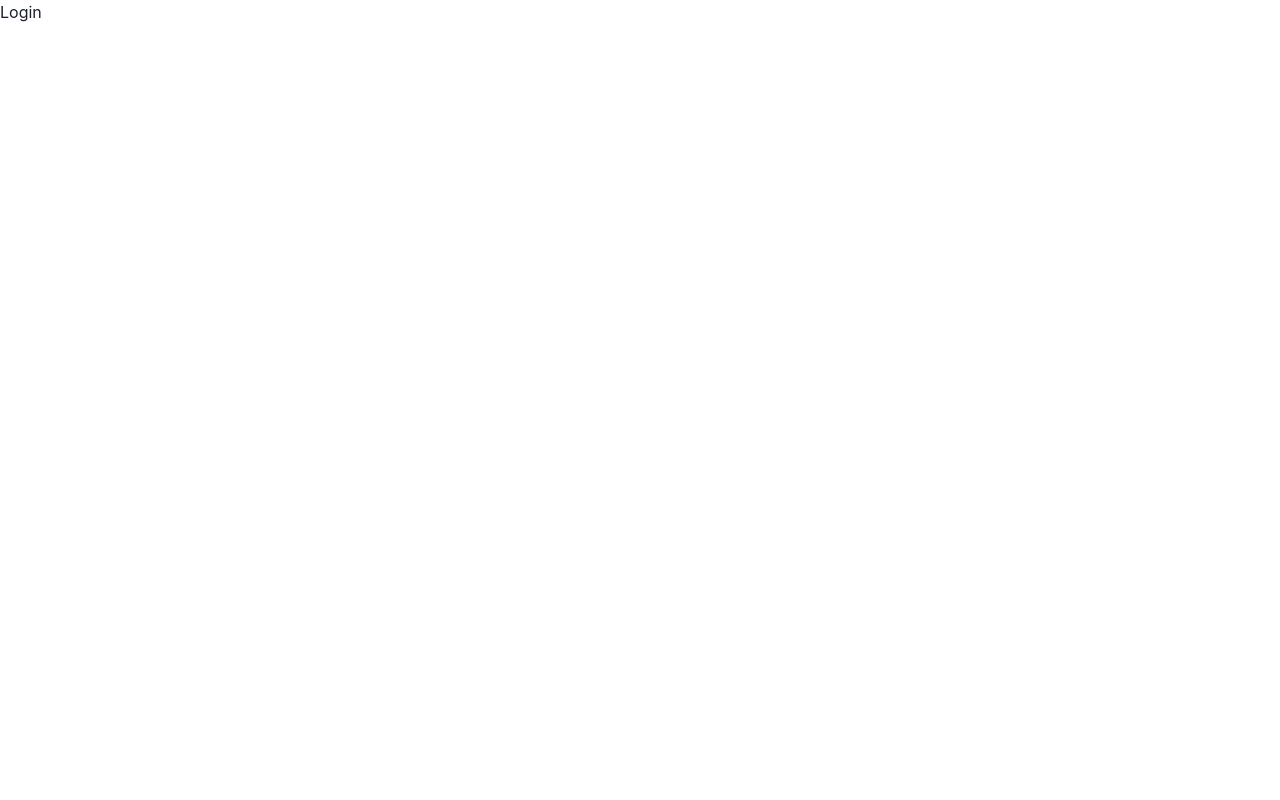
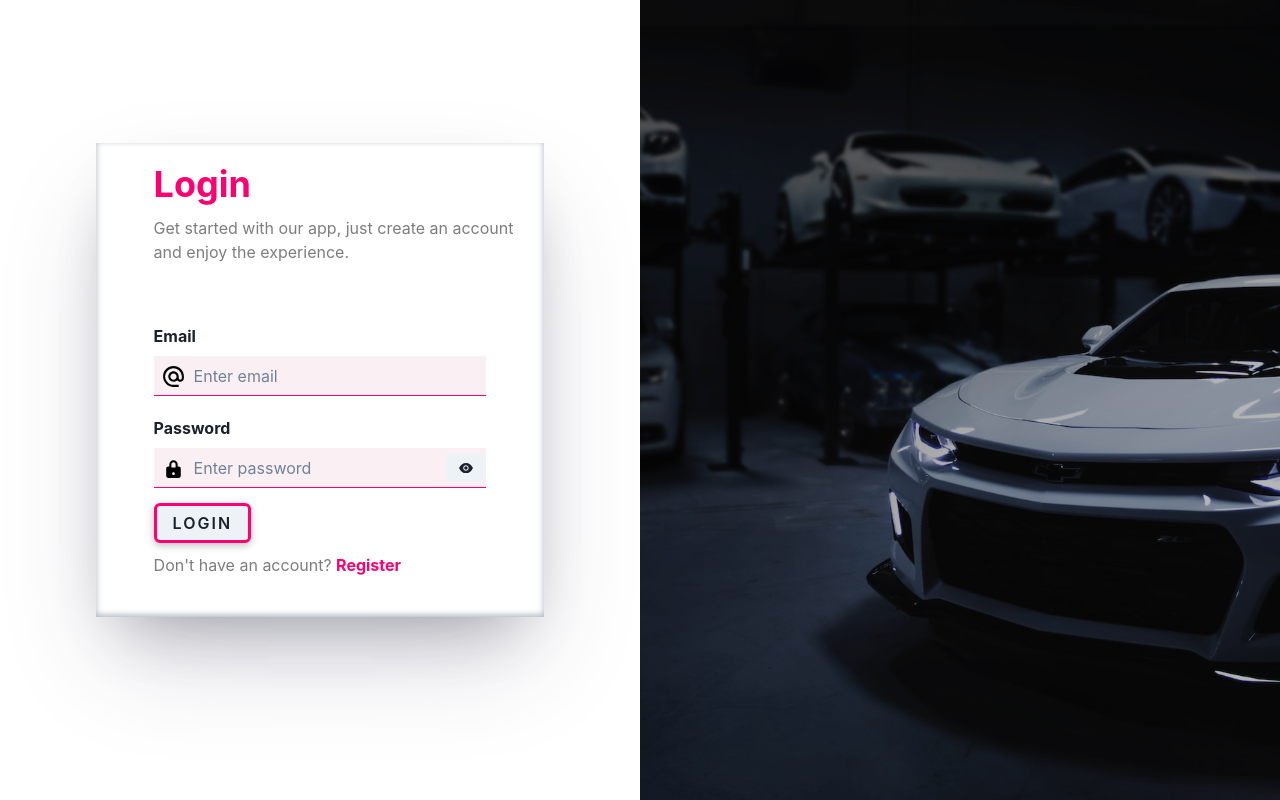
Before and after one commit to monumarquis/Buy_Car_Assinment, a React (Create React App) app in the folder client/: page /login in a window 1280 px wide. Built offline with nearby package versions, Linux system fonts and the light colour scheme.

Commit message:
feat(authentication) complete login & singup routes

```diff
--- a/client/src/pages/Login.jsx
+++ b/client/src/pages/Login.jsx
@@ -1,9 +1,142 @@
-import React from 'react'
+import {
+    Box, Flex, Image, FormControl,
+    FormLabel,
+    Input,
+    Button,
+    Container,
+    InputRightElement,
+    InputGroup,
+    InputLeftElement,
+    Text,
+    Heading,
+    useToast,
+    Alert,
+    AlertIcon
+} from '@chakra-ui/react'
+import React, { useState } from 'react'
+import { AiFillEyeInvisible, AiFillEye } from 'react-icons/ai'
+import { MdAlternateEmail } from 'react-icons/md'
+import { TiLockClosed } from 'react-icons/ti'
+import car from "../images/car.jpg"
+import { Link, useNavigate, Navigate } from 'react-router-dom'
+import { useDispatch, useSelector } from 'react-redux'
+import { LogIn } from '../redux/user/user.actions'
+const initState = {
+    email: "",
+    password: "",
+};
 
 const Login = () => {
-  return (
-    <div>Login</div>
-  )
+    const navigate = useNavigate()
+    const dispatch = useDispatch()
+    const toast = useToast()
+    const { isAuth, loading, error, errorMessage } = useSelector((state) => state.auth)
+    const [formData, setFormData] = useState(initState);
+    const [show, setShow] = useState(false);
+    if (isAuth) {
+        toast({
+            description: "hurray ! logged in",
+            status: 'success',
+            duration: 2000,
+            isClosable: true,
+        })
+        return <Navigate to="/" />
+    }
+
+
+    const handleClick = () => setShow(!show);
+
+    const handleChange = (e) => {
+        setFormData((prevFormData) => ({
+            ...prevFormData,
+            [e.target.name]: e.target.value
+        }));
+    };
+    const handelForm = (e) => {
+        e.preventDefault();
+        console.log(errorMessage);
+        dispatch(LogIn(formData))
+    };
+
+    return (
+        <Flex flexDir={"row"} h={"100vh"} >
+            {/* form Section */}
+            <Flex className='Singup__Form' alignItems="center" w="50%">
+                <form onSubmit={handelForm} style={{ width: "100%" }}>
+                    <Container
+                        maxW="70%"
+                        mb="10"
+                        paddingTop="20px"
+                        boxShadow="rgba(50, 50, 93, 0.25) 0px 50px 100px -20px, rgba(0, 0, 0, 0.3) 0px 30px 60px -30px, rgba(10, 37, 64, 0.35) 0px -2px 6px 0px inset"
+                    >
+                        <Heading color="var(--primary-color)" ml="10%" textAlign="left" >Login</Heading>
+                        <Text color="var(--grey-color)" mt="10px" ml="10%" >Get started with our app, just create an account and enjoy the experience.</Text>
+                        <FormControl py="10" maxW="80%" margin="auto">
+                            <FormLabel fontWeight="700" mt="20px">
+                                Email
+                            </FormLabel>
+                            <InputGroup size="md">
+                                <InputLeftElement pointerEvents='none'>
+                                    <MdAlternateEmail color='#000' fontSize="25px" />
+                                </InputLeftElement>
+                                <Input
+                                    name="email"
+                                    type="text"
+                                    placeholder="Enter email"
+                                    value={formData.email}
+                                    onChange={handleChange}
+                                    variant="flushed"
+                                    pr="4.5rem"
+                                    borderBottom="1px solid var(--primary-color)"
+                                    bg="var(--primary-light)"
+                                />
+                            </InputGroup>
+                            <FormLabel fontWeight="700" mt="20px">
+                                Password
+                            </FormLabel>
+                            <InputGroup size="md">
+                                <InputLeftElement pointerEvents='none'>
+                                    <TiLockClosed color='#000' fontSize="25px" />
+                                </InputLeftElement>
+                                <Input
+                                    pr="4.5rem"
+                                    name="password"
+                                    type={show ? "text" : "password"}
+                                    value={formData.password}
+                                    onChange={handleChange}
+                                    placeholder="Enter password"
+                                    variant="flushed"
+                                    borderBottom="1px solid var(--primary-color)"
+                                    bg="var(--primary-light)"
+                                />
+                                <InputRightElement>
+                                    <Button h="1.75rem" size={"sm"} onClick={handleClick}>
+                                        {show ? <AiFillEyeInvisible fontSize="50px" /> : <AiFillEye fontSize="50px" />}
+                                    </Button>
+                                </InputRightElement>
+                            </InputGroup>
+                            {error ? <Alert status='error' mt="20px" >
+                                <AlertIcon />
+                                {errorMessage}
+                            </Alert> : null}
+                            <Button className='thm-btn' mt="15px" type="submit" isLoading={loading}
+                                loadingText='Logging In' >
+                                Login
+                            </Button>
+                            <Text color="var(--grey-color)" mt="10px" > Don't have an account? <span style={{ "color": "var(--primary-color)", "fontWeight": "700" }} ><Link to="/signup" >Register</Link></span> </Text>
+                        </FormControl>
+
+
+                    </Container>
+                </form>
+            </Flex>
+            {/* left Image */}
+            <Flex className='Image' pos="relative" w="50%" >
+                <Box bg="rgba(10, 10, 10,0.3)" position='absolute' h="100%" w="100%" top="0" left="0" ></Box>
+                <Image src={car} alt="car" objectFit={"cover"} w="100%" />
+            </Flex>
+        </Flex>
+    )
 }
 
 export default Login
--- a/client/src/pages/Signup.jsx
+++ b/client/src/pages/Signup.jsx
@@ -8,22 +8,27 @@ import {
   InputGroup,
   InputLeftElement,
   Text,
-  Heading
+  Heading,
+  useToast
 } from '@chakra-ui/react'
 import React, { useState } from 'react'
 import { AiFillEyeInvisible, AiFillEye } from 'react-icons/ai'
 import { MdAlternateEmail, MdOutlineDriveFileRenameOutline } from 'react-icons/md'
 import { TiLockClosed } from 'react-icons/ti'
 import car from "../images/car.jpg"
-import { Link } from 'react-router-dom'
+import { Link, useNavigate } from 'react-router-dom'
+import axios from 'axios'
 const initState = {
   name: "",
   email: "",
   password: "",
 };
 const Signup = () => {
+  const navigate = useNavigate()
+  const toast = useToast()
   const [formData, setFormData] = useState(initState);
   const [show, setShow] = useState(false);
+  const [loading, setLoading] = useState(false);
   const handleClick = () => setShow(!show);
 
   const handleChange = (e) => {
@@ -32,19 +37,48 @@ const Signup = () => {
       [e.target.name]: e.target.value
     }));
   };
-  const handelForm = (e) => {
+  const handelForm = async (e) => {
     e.preventDefault();
+    setLoading(true)
+    try {
+      let { data } = await axios.post("http://localhost:8001/users/register", formData)
+      console.log(data)
+      toast({
+        title: 'Account created.',
+        description: "We've created your account for you.",
+        status: 'success',
+        duration: 9000,
+        isClosable: true,
+      })
+      navigate("/login")
+      setLoading(false)
+    } catch ({ response: { data } }) {
+      console.log(data);
+      toast({
+        title: 'Something Went Wrong',
+        description: data.message,
+        status: 'error',
+        duration: 9000,
+        isClosable: true,
+      })
+      setLoading(false)
+    }
     console.log(formData);
   };
   return (
     <Flex flexDir={"row"} h={"100vh"} >
+      {/* left Image */}
+      <Flex className='Image' pos="relative" w="40%" >
+        <Box bg="rgba(10, 10, 10,0.3)" position='absolute' h="100%" w="100%" top="0" left="0" ></Box>
+        <Image src={car} alt="car" objectFit={"cover"} w="100%" />
+      </Flex>
+
       {/* form Section */}
-      <Flex className='Singup__Form' alignItems="center" w="50%">
+      <Flex className='Singup__Form' alignItems="center" w="60%">
         <form onSubmit={handelForm} style={{ width: "100%" }}>
           <Container
-            maxW="50%"
+            maxW="70%"
             mb="10"
-            borderRadius="20"
             paddingTop="20px"
             boxShadow="rgba(50, 50, 93, 0.25) 0px 50px 100px -20px, rgba(0, 0, 0, 0.3) 0px 30px 60px -30px, rgba(10, 37, 64, 0.35) 0px -2px 6px 0px inset"
           >
@@ -59,11 +93,10 @@ const Signup = () => {
                   <MdOutlineDriveFileRenameOutline color='#000' fontSize="25px" />
                 </InputLeftElement>
                 <Input
-                  name="username"
+                  name="name"
                   type="text"
                   value={formData.name}
                   onChange={handleChange}
-                  required={true}
                   placeholder="Enter name"
                   variant="flushed"
                   pr="4.5rem"
@@ -84,7 +117,6 @@ const Signup = () => {
                   placeholder="Enter email"
                   value={formData.email}
                   onChange={handleChange}
-                  required={true}
                   variant="flushed"
                   pr="4.5rem"
                   borderBottom="1px solid var(--primary-color)"
@@ -110,27 +142,23 @@ const Signup = () => {
                   bg="var(--primary-light)"
                 />
                 <InputRightElement>
-                  <button h="1.75rem" size="sm" onClick={handleClick}>
-                    {show ? <AiFillEyeInvisible fontSize="25px" /> : <AiFillEye fontSize="25px" />}
-                  </button>
+                  <Button h="1.75rem" size={"sm"} onClick={handleClick}>
+                    {show ? <AiFillEyeInvisible fontSize="50px" /> : <AiFillEye fontSize="50px" />}
+                  </Button>
                 </InputRightElement>
               </InputGroup>
-              <Button className='thm-btn' mt="15px" type="submit" isLoading={false}
+              <Button className='thm-btn' mt="15px" type="submit" isLoading={loading}
                 loadingText='Submitting' >
                 Register
               </Button>
-              <Text color="var(--grey-color)" mt="10px" > Already have an acount ? <span style={{ "color": "var(--primary-color)", "fontWeight": "700" }} ><Link to="/login" >Login</Link></span> </Text>
+              <Text color="var(--grey-color)" mt="10px" > Already have an account ? <span style={{ "color": "var(--primary-color)", "fontWeight": "700" }} ><Link to="/login" >Login</Link></span> </Text>
             </FormControl>
 
 
           </Container>
         </form>
       </Flex>
-      {/* left Image */}
-      <Flex className='Image' pos="relative" w="40%" >
-        <Box bg="rgba(10, 10, 10,0.3)" position='absolute' h="100%" w="100%" top="0" left="0" ></Box>
-        <Image src={car} alt="car" objectFit={"cover"} w="100%" />
-      </Flex>
+
     </Flex>
   )
 }
```
Also changed, not shown: 1 other file (tests, documents, lock files or other folders).
